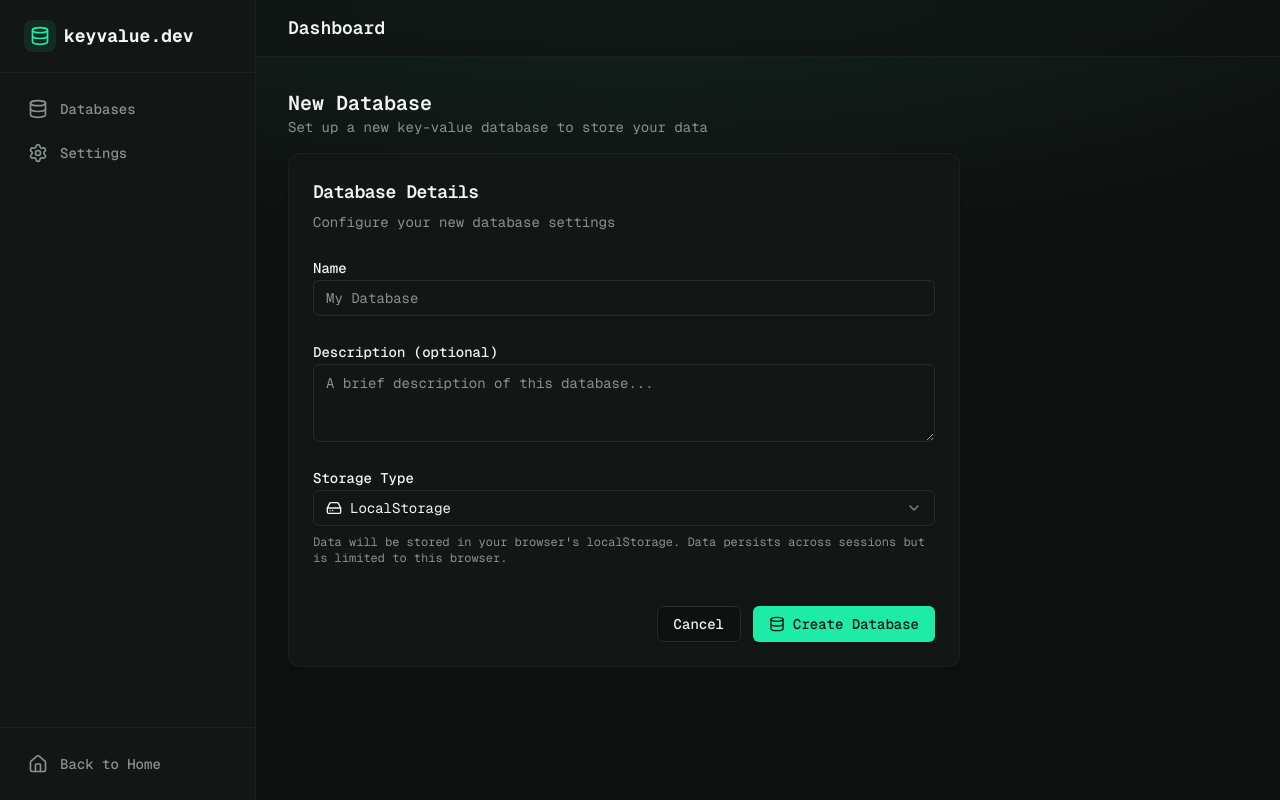
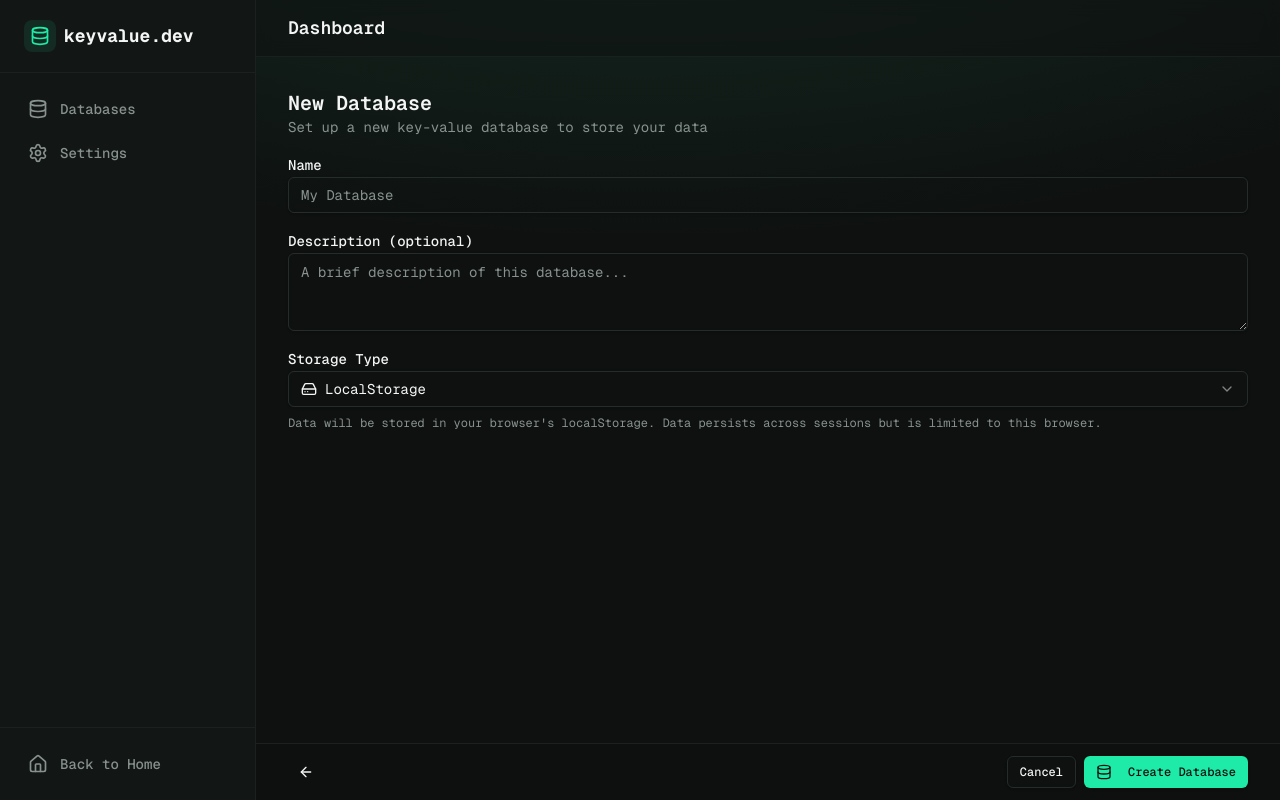
Before and after one commit to kiwicopple/keyvalue.dev, a Next.js app: page /dashboard/new in a window 1280 px wide. Built offline with nearby package versions, Linux system fonts and the light colour scheme.

Commit message:
Remove card panel from new database form
Replaced card wrapper with flat form layout and sticky footer
to match the pattern used in key edit/new pages.

```diff
--- a/src/app/dashboard/new/page.tsx
+++ b/src/app/dashboard/new/page.tsx
@@ -3,7 +3,7 @@
 import { useState, useCallback, useEffect } from "react"
 import { useRouter } from "next/navigation"
 import Link from "next/link"
-import { Database, HardDrive, Cloud } from "lucide-react"
+import { Database, HardDrive, Cloud, ArrowLeft } from "lucide-react"
 
 import { useDatabases } from "@/hooks/useDatabases"
 import { useDashboardHeader } from "@/components/dashboard/header"
@@ -11,7 +11,6 @@ import { Button } from "@/components/ui/button"
 import { Input } from "@/components/ui/input"
 import { Label } from "@/components/ui/label"
 import { Textarea } from "@/components/ui/textarea"
-import { Card, CardContent, CardDescription, CardHeader, CardTitle } from "@/components/ui/card"
 import { Badge } from "@/components/ui/badge"
 import {
   Select,
@@ -64,7 +63,7 @@ export default function NewDatabasePage() {
   }, [name, description, createDatabase, router])
 
   return (
-    <div className="space-y-4 max-w-2xl">
+    <div className="space-y-4 pb-20">
       {/* Page Header */}
       <div>
         <h1 className="text-xl font-semibold">New Database</h1>
@@ -72,14 +71,7 @@ export default function NewDatabasePage() {
       </div>
 
       {/* Form */}
-      <Card className="border-border/50">
-        <CardHeader>
-          <CardTitle className="text-lg">Database Details</CardTitle>
-          <CardDescription>
-            Configure your new database settings
-          </CardDescription>
-        </CardHeader>
-        <CardContent className="space-y-6">
+      <div className="space-y-4">
         {/* Name */}
         <div className="space-y-2">
           <Label htmlFor="name">Name</Label>
@@ -137,19 +129,41 @@ export default function NewDatabasePage() {
         {error && (
           <p className="text-sm text-destructive">{error}</p>
         )}
+      </div>
 
-          {/* Actions */}
-          <div className="flex items-center justify-end gap-3 pt-4">
-            <Button variant="outline" asChild>
-              <Link href="/dashboard">Cancel</Link>
+      {/* Sticky Footer */}
+      <div className="fixed bottom-0 left-0 right-0 lg:left-64 border-t border-border/60 bg-background/95 backdrop-blur-sm z-40">
+        <div className="flex items-center h-14 px-4 lg:px-8 gap-2">
+          <Button
+            variant="ghost"
+            size="icon"
+            asChild
+            className="shrink-0"
+          >
+            <Link href="/dashboard">
+              <ArrowLeft className="h-4 w-4" />
+            </Link>
           </Button>
-            <Button onClick={handleCreate} disabled={isCreating} className="gap-2">
-              <Database className="h-4 w-4" />
+
+          <div className="flex-1" />
+
+          <Button
+            variant="outline"
+            size="sm"
+            asChild
+            className="shrink-0"
+          >
+            <Link href="/dashboard">
+              Cancel
+            </Link>
+          </Button>
+
+          <Button onClick={handleCreate} disabled={isCreating} size="sm" className="shrink-0">
+            <Database className="h-4 w-4 mr-2" />
             {isCreating ? "Creating..." : "Create Database"}
           </Button>
         </div>
-        </CardContent>
-      </Card>
+      </div>
     </div>
   )
 }
```
Lines whose indentation alone changed are shown as unchanged.
